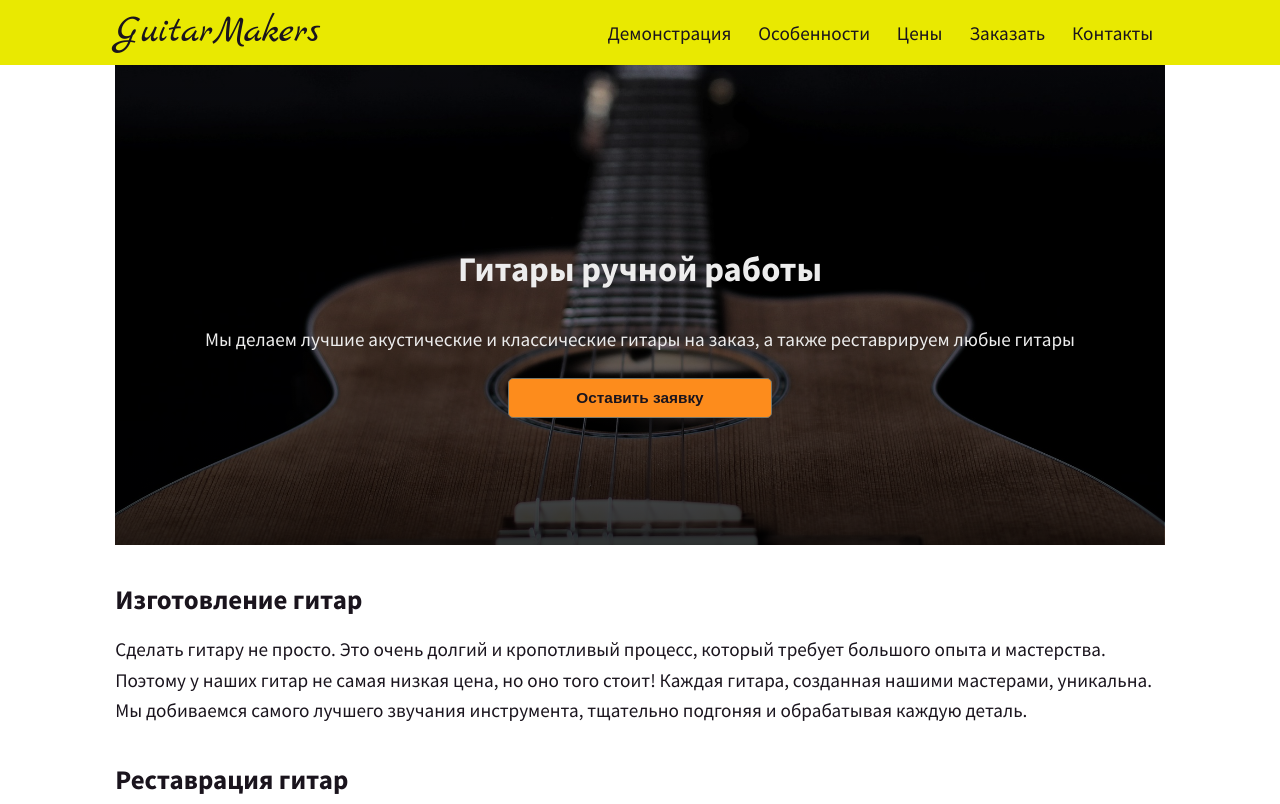
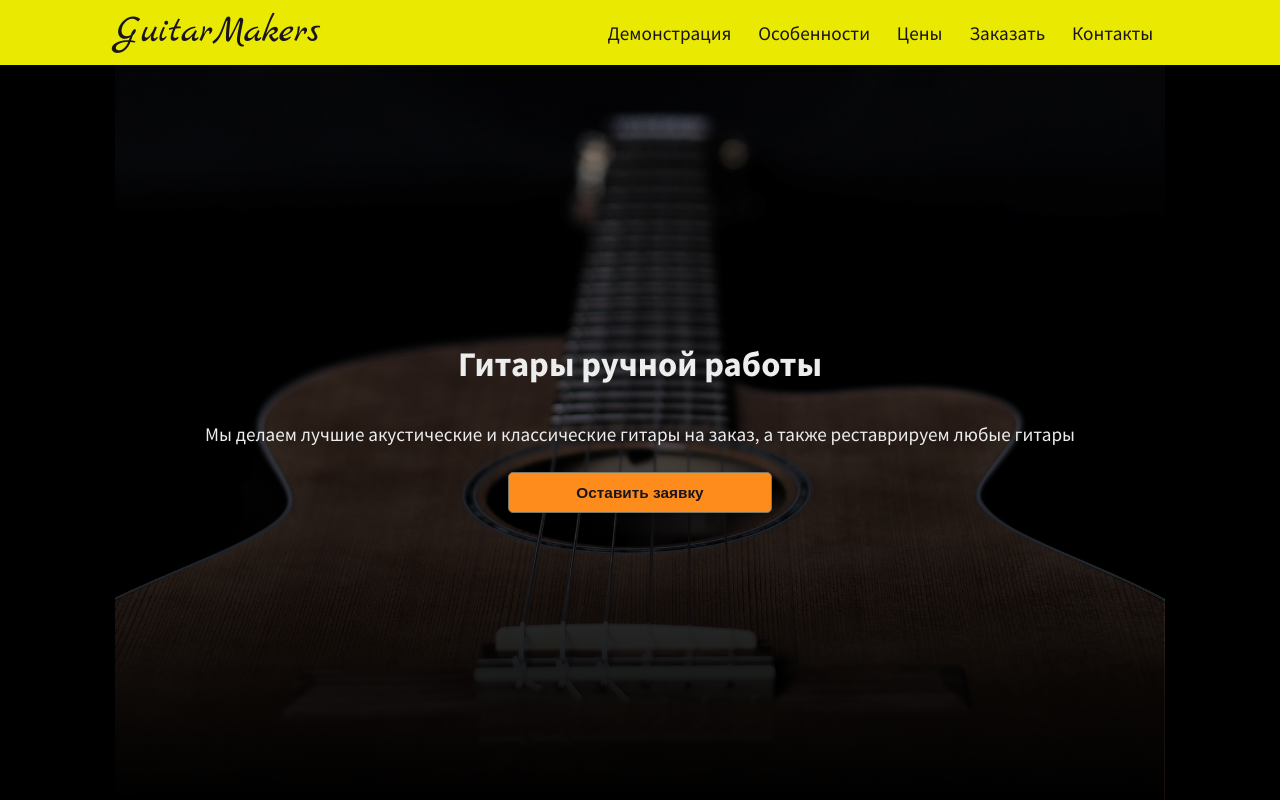
Before and after one commit to alexandersolovyov/WebSiteDemo--GuitarMakers, a website: page dist/index.html in a window 1280 px wide. Shown: the top 804 px of the page. Drawn offline with nearby package versions, Linux system fonts and the light colour scheme; files that its build step writes are made by us from their sources.

Commit message:
Change hero image styling, add some page content
- Prepare page to be divided in parts, each of which occupies full
  screen. Style hero image that way.
- Add a paragraph of text below hero image.

```diff
--- a/scss/_layout.scss
+++ b/scss/_layout.scss
@@ -9,10 +9,7 @@
 }
 .l-container {
   width: 100%;
-  max-width: 1208px;
+  max-width: $size_width_page;
   margin-left: auto;
   margin-right: auto;
 }
-.l-page-main {
-  margin-top: $size_height_page-header;
-}
--- a/scss/modules/_hero-image.scss
+++ b/scss/modules/_hero-image.scss
@@ -1,20 +1,24 @@
 /*
  * Hero-image
  */
+@import "tools/colors";
 
 .hero-image {
+  background-color: #000;
+}
+.hero-image__image {
   display: table;
   position: relative;
   width: 100%;
   height: 26em;
-  height: 60vh;
+  height: 100vh;
   /* Следующие 2 параметра должны быть равны размеру изображения */
-  max-width: 1208px;
-  max-height: 800px;
+  max-width: 1920px;
+  max-height: 1272px;
   min-height: 18em;
   background-image: url("../images/guitar_black-bg-1920x1272.jpg");
-  background: linear-gradient(to bottom, rgba(0,0,0,0.2),
-                              rgba(0,0,0,0.8)),
+  background: linear-gradient(to bottom, rgba(0,0,0,0.3),
+                              rgba(0,0,0,1)),
               url("../images/guitar_black-bg-1920x1272.jpg");
   background-size: cover;
   background-position: center center;
--- a/scss/tools/_sizes.scss
+++ b/scss/tools/_sizes.scss
@@ -2,3 +2,4 @@
  * Широко используемые размеры
  */
 $size_height_page-header: 3.4em;
+$size_width_page: 1920px;
```
Also changed, not shown: dist/index.html.
